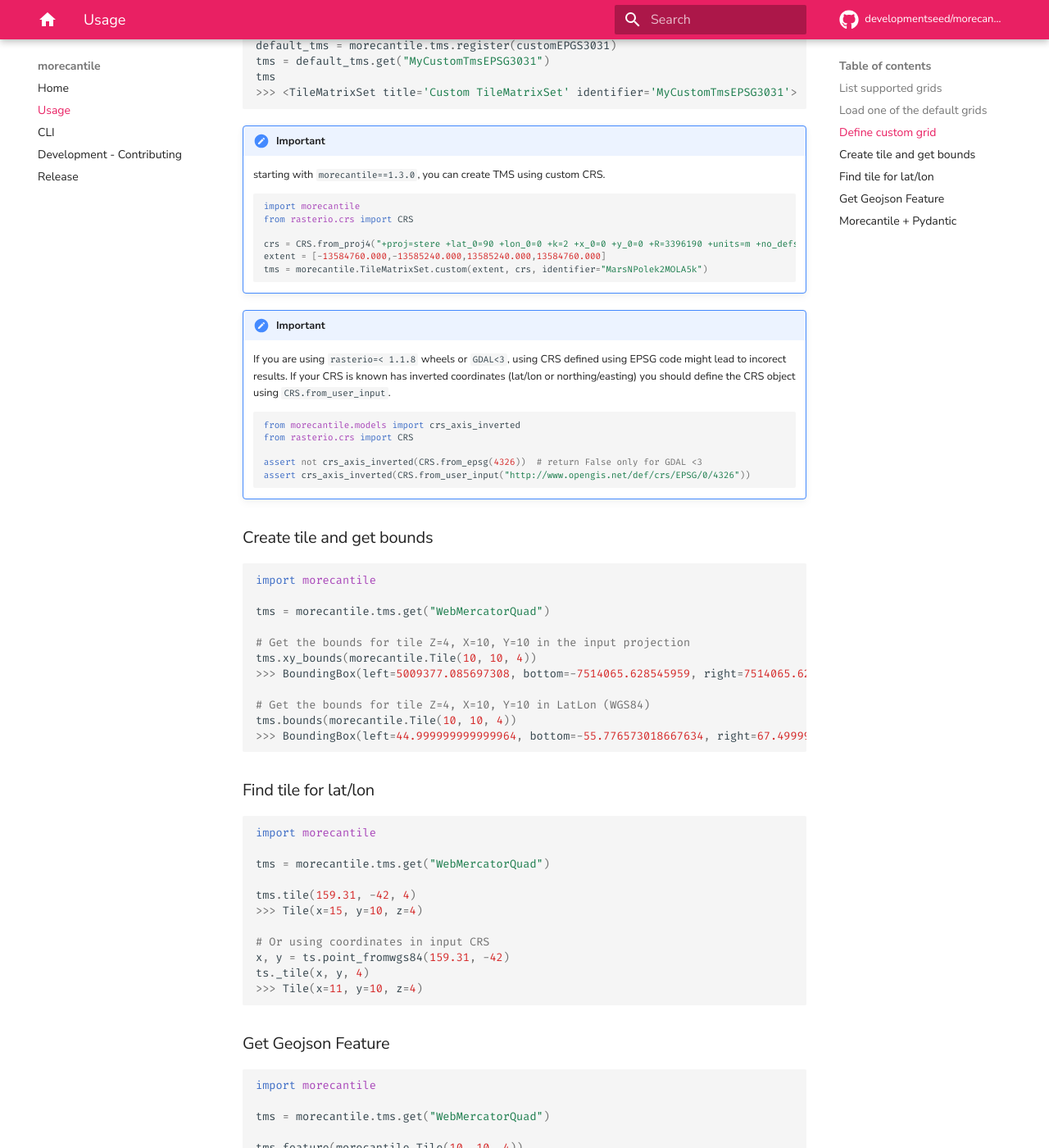
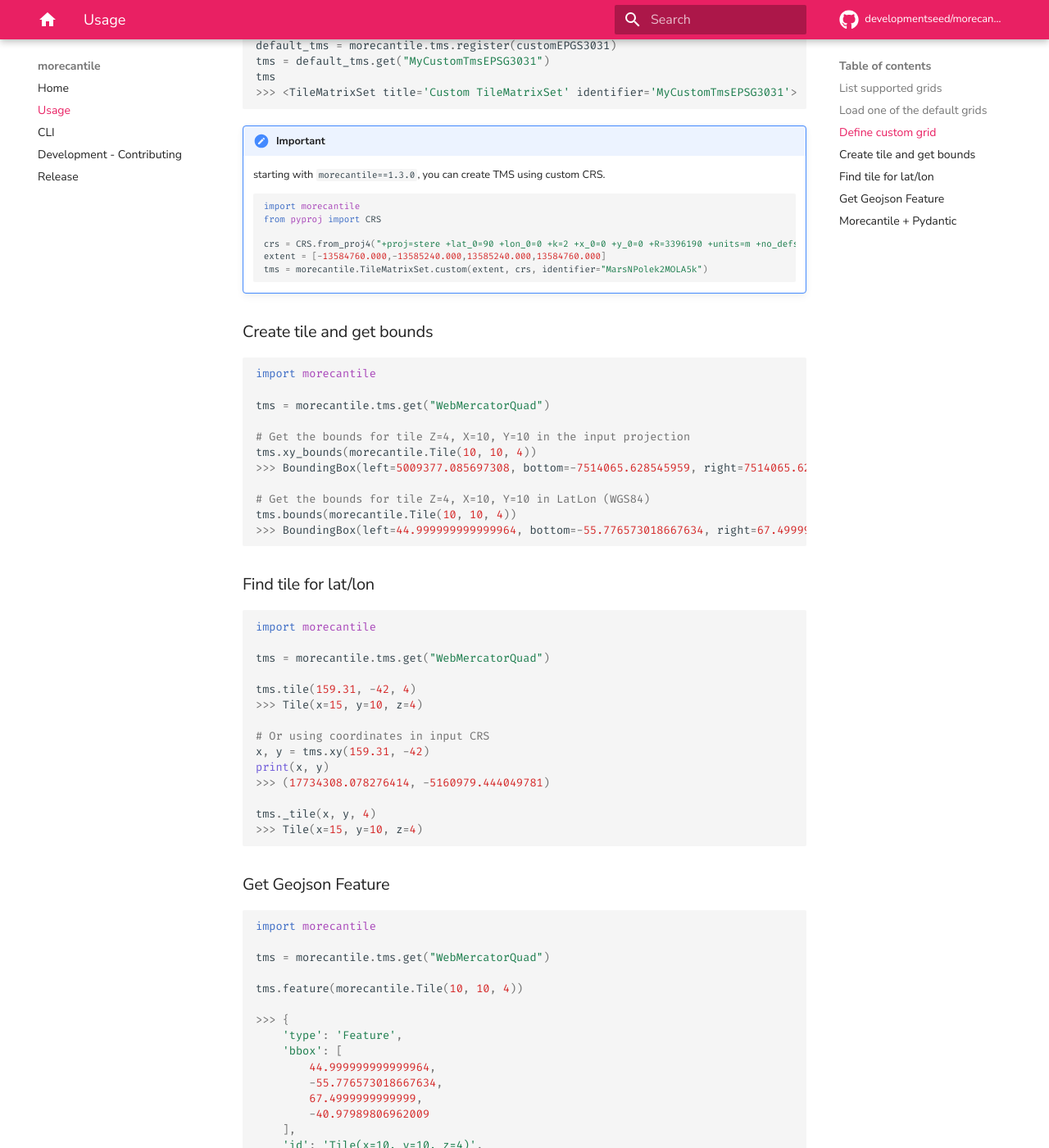
Before and after one commit to developmentseed/morecantile, an MkDocs documentation site: the page built from docs/usage.md, in a window 1280 px wide and 1400 px high, scrolled down 1209 px. Shown: the whole window at 82% size. Built offline with MkDocs 1.6.1 and Material for MkDocs 9.7.7, drawn with Linux system fonts in a browser that asks for light colours; comment, search, counter and statistics services are not loaded.

Commit message:
update docs

````diff
--- a/docs/usage.md
+++ b/docs/usage.md
@@ -32,7 +32,7 @@ tms
 
 ```python
 import morecantile
-from rasterio.crs import CRS
+from pyproj import CRS
 
 crs = CRS.from_epsg(3031)
 extent = [-948.75, -543592.47, 5817.41, -3333128.95]  # From https:///epsg.io/3031
@@ -64,24 +64,13 @@ tms
 
     ```python
     import morecantile
-    from rasterio.crs import CRS
+    from pyproj import CRS
 
     crs = CRS.from_proj4("+proj=stere +lat_0=90 +lon_0=0 +k=2 +x_0=0 +y_0=0 +R=3396190 +units=m +no_defs")
     extent = [-13584760.000,-13585240.000,13585240.000,13584760.000]
     tms = morecantile.TileMatrixSet.custom(extent, crs, identifier="MarsNPolek2MOLA5k")
     ```
 
-!!! important
-    If you are using `rasterio=< 1.1.8` wheels or `GDAL<3`, using CRS defined using EPSG code might lead to incorect results.
-    If your CRS is known has inverted coordinates (lat/lon or northing/easting) you should define the CRS object using `CRS.from_user_input`.
-
-    ```python
-    from morecantile.models import crs_axis_inverted
-    from rasterio.crs import CRS
-
-    assert not crs_axis_inverted(CRS.from_epsg(4326))  # return False only for GDAL <3
-    assert crs_axis_inverted(CRS.from_user_input("http://www.opengis.net/def/crs/EPSG/0/4326"))
-    ```
 
 ### Create tile and get bounds
 ```python
@@ -108,9 +97,12 @@ tms.tile(159.31, -42, 4)
 >>> Tile(x=15, y=10, z=4)
 
 # Or using coordinates in input CRS
-x, y = ts.point_fromwgs84(159.31, -42)
-ts._tile(x, y, 4)
->>> Tile(x=11, y=10, z=4)
+x, y = tms.xy(159.31, -42)
+print(x, y)
+>>> (17734308.078276414, -5160979.444049781)
+
+tms._tile(x, y, 4)
+>>> Tile(x=15, y=10, z=4)
 ```
 
 ### Get Geojson Feature
````
Also changed, not shown: CHANGES.md (+1 -1 lines), README.md (+6 -0 lines).
